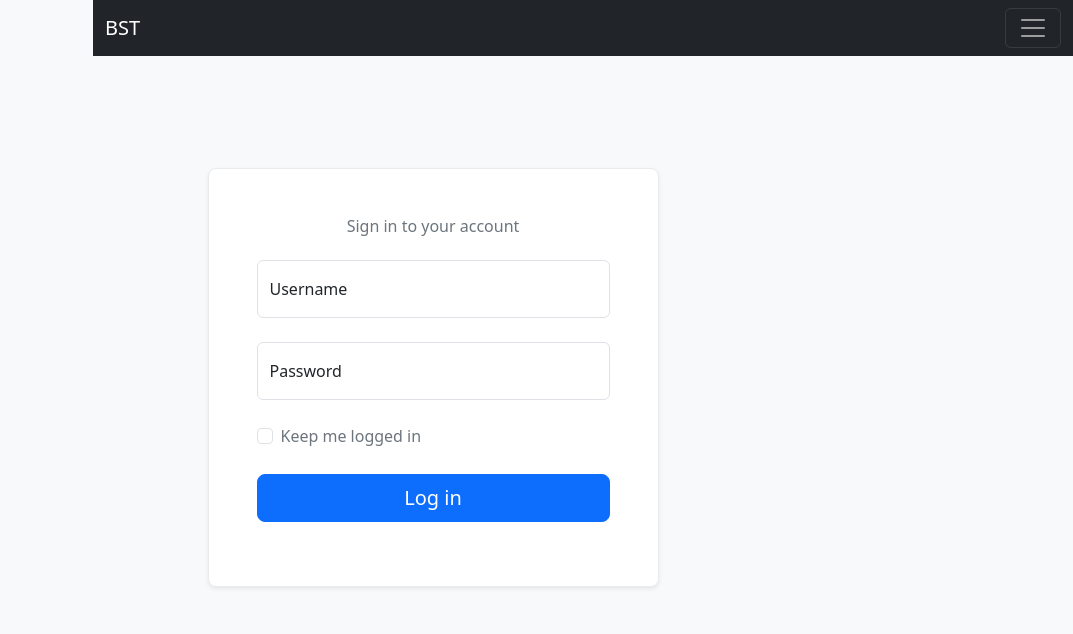
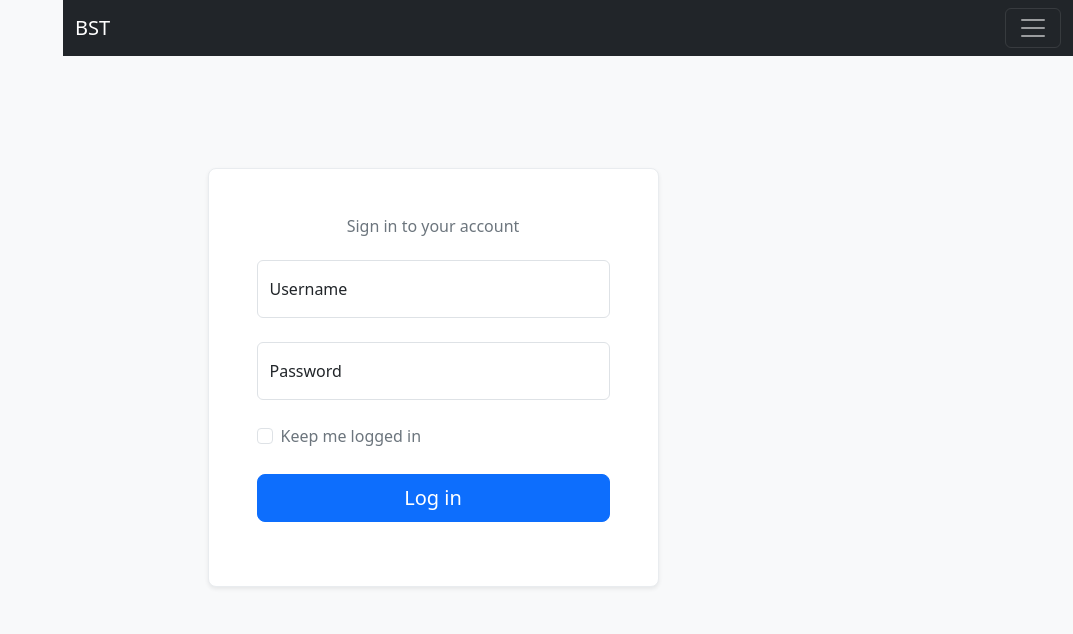
Before and after one commit to MustafaAhmed-star/Attendance-System, a Django app: page /accounts/login/?next=/ in a window 1280 px wide. Shown: the top 634 px of the page, without its empty margins (207-1280 px from the left). Run offline with Django 4.2, Linux system fonts and the light colour scheme; some libraries are stand-ins or nearby versions.

Commit message:
change somethings in css

```diff
--- a/static/css/style.css
+++ b/static/css/style.css
@@ -55,8 +55,8 @@ body{
     margin-left: var(--offcanvas-width);
   }
   .navbar{
-    margin-left: 300px;
-
+    width: calc(100% - var(--offcanvas-width));
+    margin-left: var(--offcanvas-width);
   }
   #offcanvasExample{
     transform: none;
```
